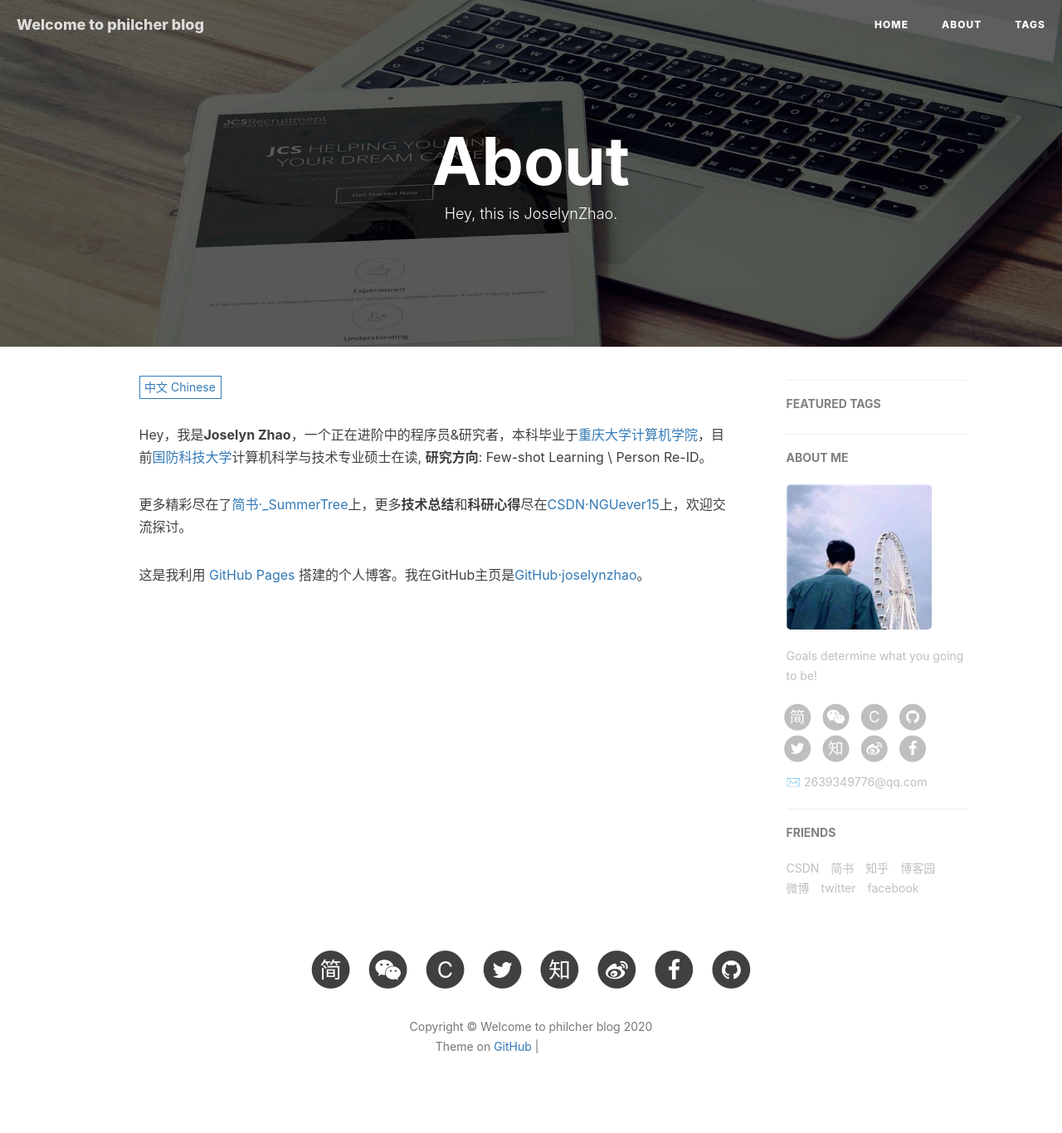
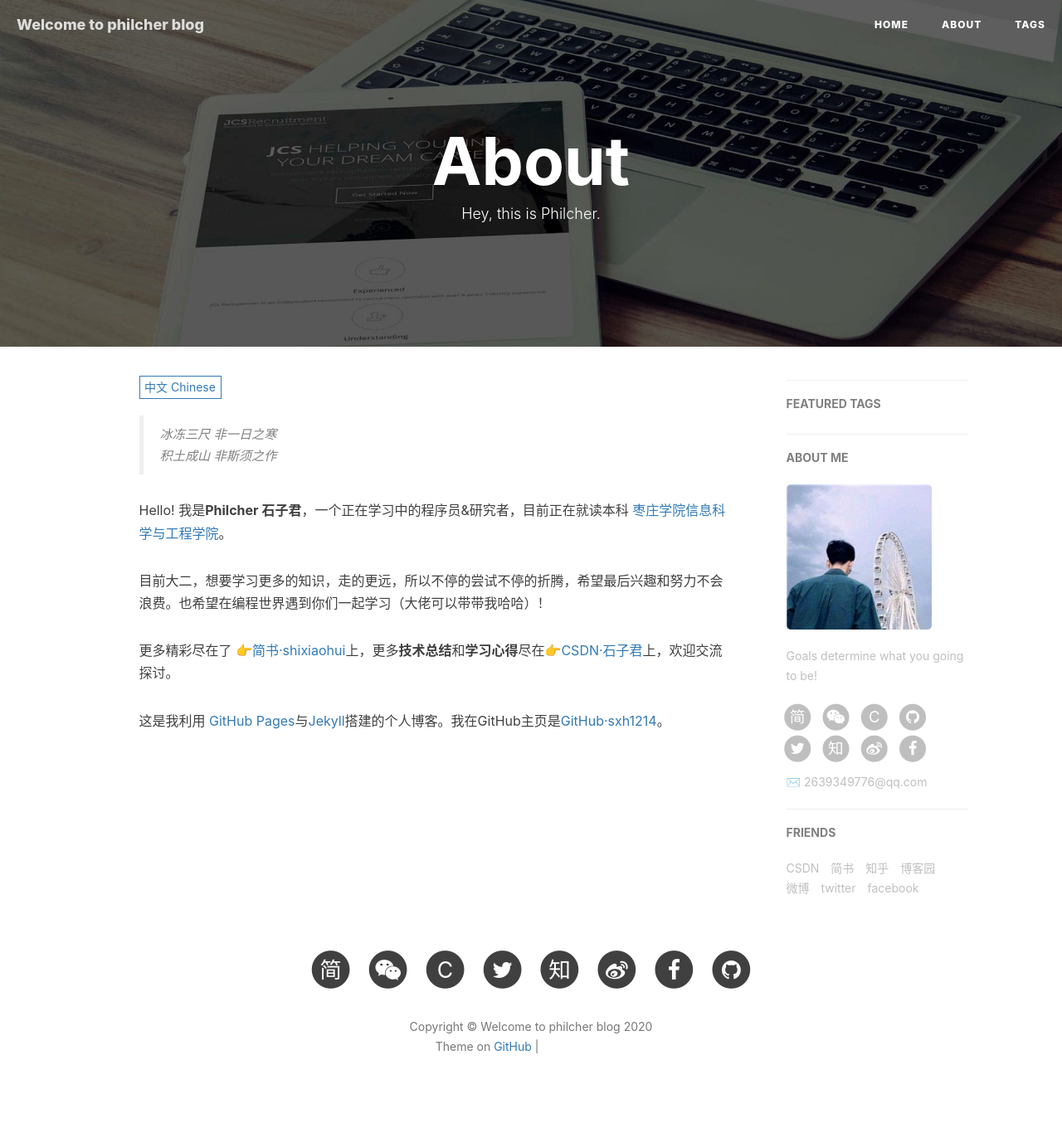
Before and after one commit to sxh1214/sxh1214.github.io, a Jekyll site: the page built from about.html, in a window 1280 px wide. Shown: the whole page at 83% size. Built offline with Jekyll 4.4.1, drawn with Linux system fonts in a browser that asks for light colours; nearby versions of some CDN libraries; comment, search, counter and statistics services are not loaded; grey boxes are pictures that could not be loaded.

Commit message:
更新 about.html

```diff
--- a/about.html
+++ b/about.html
@@ -1,12 +1,12 @@
 ---
 layout: page
 title: "About"
-description: "Hey, this is JoselynZhao."
+description: "Hey, this is Philcher."
 header-img: "img/post-bg-rwd.jpg"
 ---
 
 <!-- Language Selector -->
-<select class="sel-lang" onchange= "onLanChange(this.options[this.options.selectedIndex].value)">
+<select class="sel-lang" onchange="onLanChange(this.options[this.options.selectedIndex].value)">
     <option value="0" selected> 中文 Chinese </option>
     <option value="1"> 英文 English </option>
 </select>
@@ -14,60 +14,36 @@
 <!-- Chinese Version -->
 
 <div class="zh post-container">
+    <blockquote>
+        <p>冰冻三尺 非一日之寒<br>
+            积土成山 非斯须之作</p>
+    </blockquote>
 
-    <!--copied from markdown -->
-    <!--<blockquote><p>有志者事竟成，破釜沉舟，百二秦关终属楚；<br>-->
-    <!--苦心人天不负，卧薪尝胆，三千越甲可吞吴。</p></blockquote>-->
-    <!--<div class="item"></div>-->
-
-    <!--<h2>教育经历</h2>-->
-    <!--<h4>中国人民解放军国防科技大学</h4>-->
-    <!---->
+    <p>Hello! 我是<strong>Philcher 石子君</strong>，一个正在学习中的程序员&研究者，目前正在就读本科
+        <a target="_blank" href="http://www.uzz.edu.cn">枣庄学院</a><a target="_blank" href="http://xxkx.uzz.edu.cn/">信息科学与工程学院</a>。</p>
+    <p>目前大二，想要学习更多的知识，走的更远，所以不停的尝试不停的折腾，希望最后兴趣和努力不会浪费。也希望在编程世界遇到你们一起学习（大佬可以带带我哈哈）！</p>
 
 
-    <p>Hey，我是<strong>Joselyn Zhao</strong>，一个正在进阶中的程序员&研究者，本科毕业于<a target="_blank" href="https://www.cqu.edu.cn/">重庆大学</a><a target="_blank" href="http://www.cs.cqu.edu.cn/">计算机学院</a>，目前<a target="_blank" href="http://www.nudt.edu.cn/">国防科技大学</a>计算机科学与技术专业硕士在读, <strong>研究方向</strong>: Few-shot Learning \ Person Re-ID。</p>
+    <p>更多精彩尽在了
+        <a target="_blank"
+            href="https://www.jianshu.com/u/7ce18cf553b3">👉简书·shixiaohui</a>上，更多<b>技术总结</b>和<b>学习心得</b>尽在<a
+            target="_blank" href="https://blog.csdn.net/qq_44333320">👉CSDN·石子君</a>上，欢迎交流探讨。</p>
 
-    <!--<h5>Interests</h5>-->
-    <!--<ul>-->
-        <!--<li>唱歌</li>-->
-        <!--<li>绘画</li>-->
-        <!--<li>书法</li>-->
-        <!--<li>写作</li>-->
-        <!--<li>摄影</li>-->
-        <!--<li>乒乓球</li>-->
-    <!--</ul>-->
-    <!---->
-    <!--<h5>Skills</h5>-->
-    <!--<ul>-->
-        <!--<li>C/C++</li>-->
-        <!--<li>Python</li>-->
-        <!--<li>HTML/CSS/Javascript</li>-->
-        <!--<li>Axure</li>-->
-        <!--<li>Photoshop</li>-->
-        <!--<li>Sketch</li>-->
-    <!--</ul>-->
-
-    <!--<h5>Honors</h5>-->
-    <!--<ul>-->
-        <!--<li>2016中国大学生计算机设计大赛全国一等奖</li>-->
-        <!--<li>2015微软校园HACKATHON最佳创意奖</li>-->
-        <!--<li>重庆大学第二届手机APP设计大赛二等奖</li>-->
-        <!--<li>重庆大学PPT&PS技能大赛二等奖</li>-->
-        <!--<li>重庆大学SQIP网站设计大赛二等奖</li>-->
-        <!--<li>重庆大学"树声前锋"杯乒乓球女子单打比赛第四名</li>-->
-        <!--<li>国家励志奖学金</li>-->
-        <!--<li>第五届国家级大学生创新创业训练优秀奖</li>-->
-        <!--<li>第七届重庆大学大学生科研训练计划优秀奖</li>-->
-    <!--</ul>-->
-
-    <p>更多精彩尽在了<a target="_blank" href="https://www.jianshu.com/u/4ce1c18ec636">简书·_SummerTree</a>上，更多<b>技术总结</b>和<b>科研心得</b>尽在<a target="_blank" href="https://blog.csdn.net/NGUever15">CSDN·NGUever15</a>上，欢迎交流探讨。</p>
-
-    <p>这是我利用 <a target="_blank" href="https://pages.github.com/">GitHub Pages</a> 搭建的个人博客。我在GitHub主页是<a target="_blank" href="https://github.com/joselynzhao">GitHub·joselynzhao</a>。</p>
+    <p>这是我利用 <a target="_blank" href="https://pages.github.com/">GitHub Pages</a>与<a target="_blank"
+            href="https://www.jekyll.com.cn">Jekyll</a>搭建的个人博客。我在GitHub主页是<a target="_blank"
+            href="https://github.com/sxh1214">GitHub·sxh1214</a>。</p>
 </div>
 
 <!-- English Version -->
 <div class="en post-container">
-    <p>Hey, I am Joselyn Zhao, an advanced programmer & researcher. I graduated from the School of Computer Science of Chongqing University. Currently I am studying for a Master of Computer Science and Technology at the National University of Defense Technology. Research direction: Few-shot Learning \ Person Re- ID.</p>
+    <blockquote>
+        <p>Rome wasn't built in a day</p>
+    </blockquote>
+    Hello! I am <strong> philcher 石子君 </strong>, a learning programmer &amp; Researcher, and I am currently
+    studying in <a target="_blank" href="http://www.uzz.edu.cn">Zaozhuang College </a> <a target="_blank" href="http://xxkx.uzz.edu.cn/">School of information science and engineering</a>. </p>
+        <p>At present, sophomore, want to learn more knowledge, go further, so keep trying to keep tossing, hope that
+            the last interest and efforts will not be wasted. Also hope to meet you in the programming world to study
+            together (big guy can take me haha)! </p>
 
         <!--<h5>Talks</h5>-->
 
@@ -77,9 +53,12 @@
         <!--<li><a href="https://pages.github.com/">GitHub Pages</a></li>-->
         <!--<li><a href="https://qiubaiying.github.io">BY</a></li>-->
         <!--</ul>-->
-    <p>More exciting in the brief book _SummerTree, more technical summary and scientific research experience in CSDN NGUever15, welcome to exchange and discuss.
-
-    This is my personal blog built using GitHub Pages. My homepage on GitHub is GitHub · joselynzhao.</p>
+        <p>More highlights are in <a target="_blank" href="https://www.jianshu.com/u/7ce18cf553b3"> 👉 In the short
+                book, more <b> technology summary </b> and <b> learning experience </b> should be in <a target="_blank"
+                    href="https://blog.csdn.net/qq_44333320"> 👉 CSDN · 石子君 </a> welcome to exchange and discuss. </p>
+        <p>This is a personal blog built by me with <a target="_blank" href="https://pages.github.com/"> GitHub
+                pages </a> and <a target="_blank" href="https://www.jekyll.com.cn"> Jekyll </a>. My home page at
+            GitHub is <a target="_blank" href="https://github.com/sxh1214"> GitHub · sxh1214 </a>. </p>
 </div>
 
 <!-- Handle Language Change -->
@@ -93,15 +72,15 @@
     window.addEventListener('hashchange', _render);
 
     // handle render
-    function _render(){
+    function _render() {
         var _hash = window.location.hash;
         // en
-        if(_hash == "#en"){
+        if (_hash == "#en") {
             $select.selectedIndex = 1;
             $en.style.display = "block";
             $zh.style.display = "none";
             // zh by default
-        }else{
+        } else {
             // not trigger onChange, otherwise cause a loop call.
             $select.selectedIndex = 0;
             $zh.style.display = "block";
@@ -110,10 +89,10 @@
     }
 
     // handle select change
-    function onLanChange(index){
-        if(index == 0){
+    function onLanChange(index) {
+        if (index == 0) {
             window.location.hash = "#zh"
-        }else{
+        } else {
             window.location.hash = "#en"
         }
     }
@@ -161,8 +144,10 @@
     var disqus_identifier = "{{site.disqus.username}}/{{page.url}}";
     var disqus_url = "{{site.url}}{{page.url}}";
 
-    (function() {
-        var dsq = document.createElement('script'); dsq.type = 'text/javascript'; dsq.async = true;
+    (function () {
+        var dsq = document.createElement('script');
+        dsq.type = 'text/javascript';
+        dsq.async = true;
         dsq.src = '//' + disqus_shortname + '.disqus.com/embed.js';
         (document.getElementsByTagName('head')[0] || document.getElementsByTagName('body')[0]).appendChild(dsq);
     })();
```
Also changed, not shown: other parts of about.html (+5 -1 lines). Lines whose indentation alone changed are shown as unchanged.
